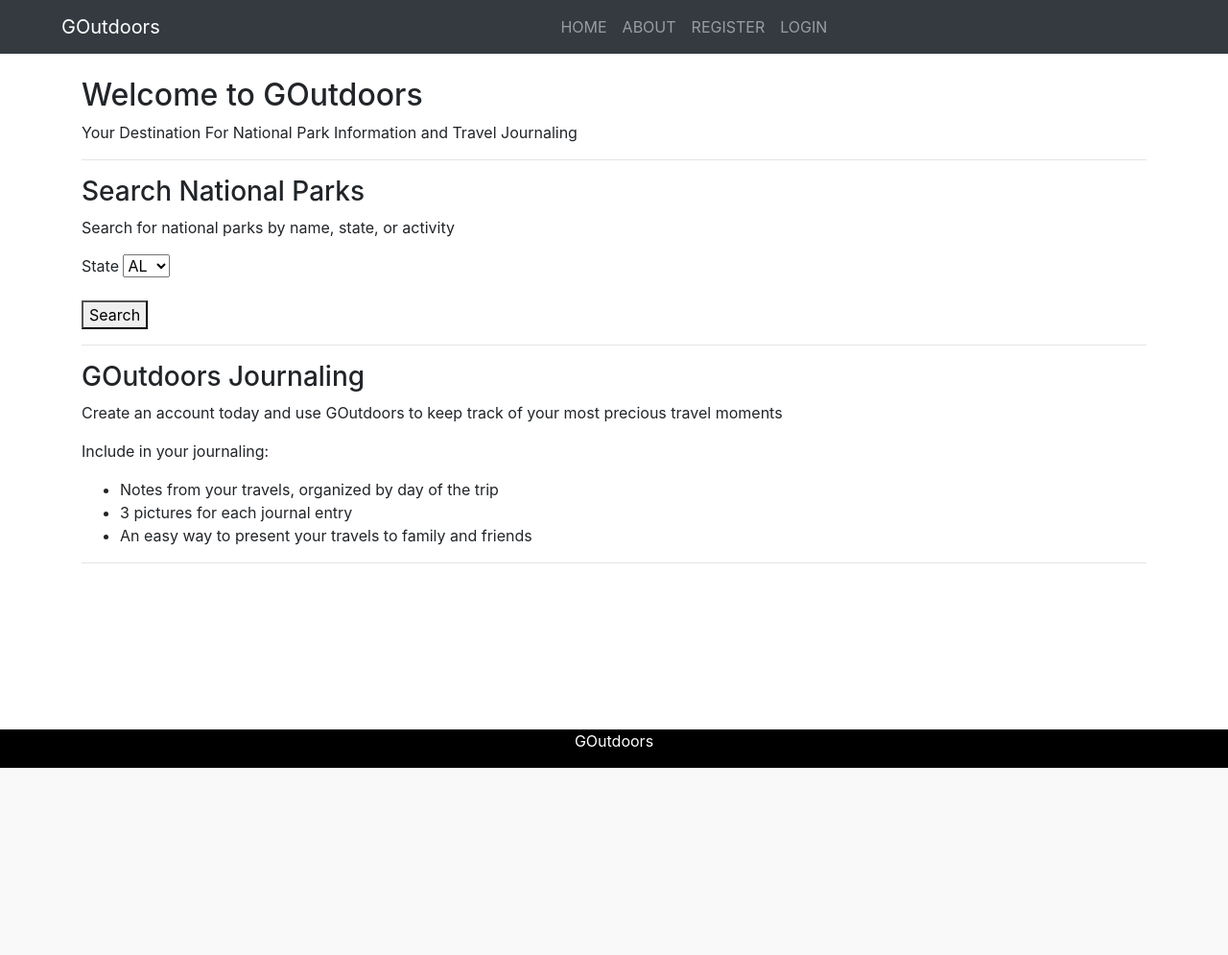
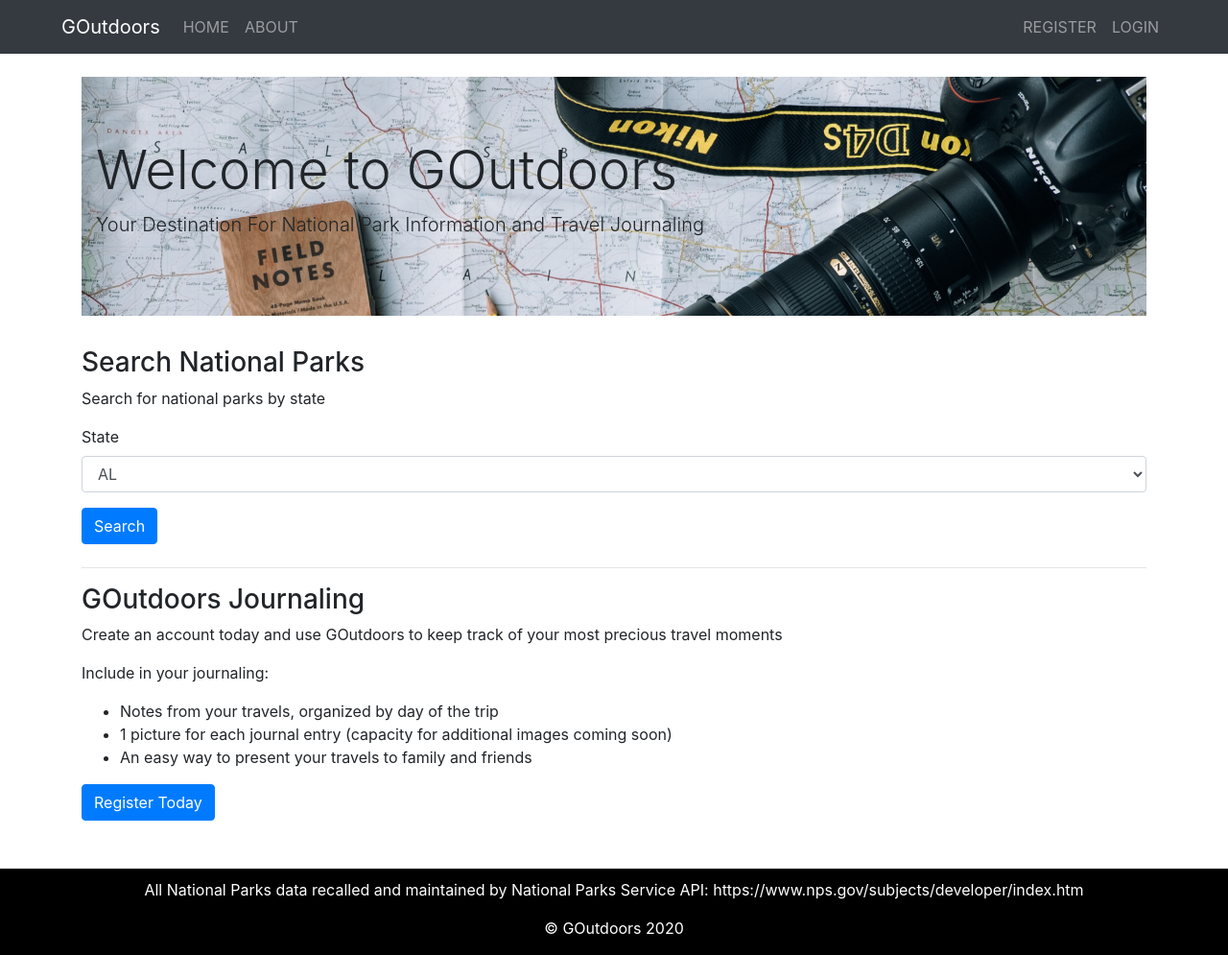
Before and after one commit to jake202020/goutdoors, a Flask app: page / in a window 1280 px wide. Shown: the whole page at 96% size. Before the commit the page ends 800 px from the top, so only its background shows below. Run offline with Flask 2, Linux system fonts and the light colour scheme; some libraries are stand-ins or nearby versions.

Commit message:
finish user route initial logic/initial styling

```diff
--- a/app.py
+++ b/app.py
@@ -3,8 +3,9 @@ from flask import Flask, render_template, request, redirect, session, flash
 from flask_debugtoolbar import DebugToolbarExtension
 import requests
 from models import db, connect_db, User, Park, Journal, Visit
-from forms import SearchForm, RegistrationForm, LoginForm, JournalForm
+from forms import SearchForm, RegistrationForm, LoginForm, NewJournalForm, EditJournalForm
 from key import api_key
+from datetime import datetime
 
 app = Flask(__name__)
 
@@ -144,15 +145,17 @@ def login_form():
 @app.route("/users/<username>")
 def user_page(username):
     """Show logged in user page"""
+    if "username" in session:
+        if session["username"] == username:
+            user = User.query.get_or_404(username)
 
-    if session["username"] == username:
-        user = User.query.get_or_404(username)
+            journals = Journal.query.filter(Journal.username == username).order_by(Journal.date.desc()).all()
 
-        journals = Journal.query.filter(Journal.username == username).all()
+            return render_template("user_dashboard.html", user=user, journals=journals)
 
-        return render_template("user_dashboard.html", user=user, journals=journals)
-
-    flash("Unauthorized")
+        flash("Unauthorized")
+        return redirect("/")
+    flash("Need to be logged in first")
     return redirect("/")
 
 @app.route("/users/<username>/delete", methods=["POST"])
@@ -192,41 +195,38 @@ def logout_user():
 def new_journal(username):
     """Show form for adding a new journal (GET) or add journal to db and go to user page (POST)"""
     if "username" in session:
+        if session["username"] == username:
+            form = NewJournalForm()
 
-        form = JournalForm()
+            # Get park_code and name from db table for select field in form
+            form.park_name.choices = [(p.park_code, p.name) for p in Park.query.order_by('name')]
 
-        # Get park_code and name from db table for select field in form
-        form.park_name.choices = [(p.park_code, p.name) for p in Park.query.order_by('name')]
+            user = User.query.get_or_404(username)
 
-        user = User.query.get_or_404(username)
-
-        if session["username"] == username:
             if form.validate_on_submit():
+                date = form.date.data
                 username = user.username
                 title = form.title.data
                 text = form.text.data
                 park_code = form.park_name.data
                 title_img_url = form.title_img_url.data
-                img_1_url = form.img_1_url.data
-                img_2_url = form.img_2_url.data
 
-                journal = Journal(username=username,
+                journal = Journal(date=date,
+                                username=username,
                                 title=title,
                                 text=text,
                                 park_code=park_code,
-                                title_img_url=title_img_url,
-                                img_1_url=img_1_url,
-                                img_2_url=img_2_url)
+                                title_img_url=title_img_url)
 
                 db.session.add(journal)
                 db.session.commit()
 
-                visit = Visit(username=username, park_code=park_code, journal_id=journal.id)
+                visit = Visit(date=date,username=username, park_code=park_code, journal_id=journal.id)
                 db.session.add(visit)
                 db.session.commit()
 
                 flash("Journal successfully created")
-                # on successful login, redirect to users page
+                # on successful creation, redirect to users page
                 return redirect(f"/users/{ user.username }")
 
             return render_template("new_journal.html", form=form)
@@ -237,11 +237,46 @@ def new_journal(username):
     flash("Need to be logged in first")
     return redirect("/")
 
-# @app.route("/users/<username>/journals/<int:journal_id>/edit", methods=["GET", "POST"])
+@app.route("/users/<username>/journals/<int:journal_id>/edit", methods=["GET", "POST"])
+def edit_journal(username, journal_id):
+    """Show form for editing a journal (GET) or add journal edits to db and go to user page (POST)
 
+    User cannot edit the park they visited"""
+
+    if "username" in session:
+        if session["username"] == username:
+            journal = Journal.query.get_or_404(journal_id)
+            user = User.query.get_or_404(username)
+
+            form = EditJournalForm(date=journal.date,
+                                username=journal.username,
+                                title=journal.title,
+                                text=journal.text,
+                                title_img_url=journal.title_img_url)
+
+            if form.validate_on_submit():
+                journal.date = form.date.data
+                journal.username = user.username
+                journal.title = form.title.data
+                journal.text = form.text.data
+                journal.title_img_url = form.title_img_url.data
+
+                db.session.commit()
+
+                flash("Journal updated")
+                # on successful edit, redirect to users page
+                return redirect(f"/users/{ user.username }")
+
+            return render_template("edit_journal.html", form=form)
+
+        flash("Not your journal")
+        return redirect("/")
+
+    flash("Need to be logged in first")
+    return redirect("/")
 
 @app.route("/users/<username>/journals/<int:journal_id>/delete", methods=["POST"])
-def delete_journal_entry(username, journal_id):
+def delete_journal(username, journal_id):
     """Delete a specific journal entry for a logged in user"""
     if "username" in session:
         user = User.query.get_or_404(username)
--- a/forms.py
+++ b/forms.py
@@ -1,5 +1,6 @@
 from flask_wtf import FlaskForm
-from wtforms import StringField, PasswordField, SelectField
+from wtforms import StringField, PasswordField, SelectField, DateField
+from datetime import date
 from wtforms.validators import InputRequired
 
 class SearchForm(FlaskForm):
@@ -10,11 +11,11 @@ class SearchForm(FlaskForm):
 class RegistrationForm(FlaskForm):
     """New user registration form"""
 
+    first_name = StringField("First Name", validators=[InputRequired()])
+    last_name = StringField("Last Name", validators=[InputRequired()])
     username = StringField("Username", validators=[InputRequired()])
     password = PasswordField("Password", validators=[InputRequired()])
     email = StringField("email", validators=[InputRequired()])
-    first_name = StringField("First Name", validators=[InputRequired()])
-    last_name = StringField("Last Name", validators=[InputRequired()])
 
 class LoginForm(FlaskForm):
     """USer login form"""
@@ -22,12 +23,19 @@ class LoginForm(FlaskForm):
     username = StringField("Username", validators=[InputRequired()])
     password = PasswordField("Password", validators=[InputRequired()])
 
-class JournalForm(FlaskForm):
+class NewJournalForm(FlaskForm):
     """New journal entry form"""
 
+    date = DateField("Date of Visit (Y-M-D)", default=date.today)
     title = StringField("Title", validators=[InputRequired()])
     text = StringField("Content", validators=[InputRequired()])
-    park_name = SelectField("Park Code", validators=[InputRequired()])
-    title_img_url = StringField("Title Image")
-    img_1_url = StringField("Title Image")
-    img_2_url = StringField("Title Image")
+    park_name = SelectField("Park Name", validators=[InputRequired()])
+    title_img_url = StringField("Title Image URL")
+
+class EditJournalForm(FlaskForm):
+    """Edit journal entry form"""
+
+    date = DateField("Date of Visit (Y-M-D)", default=date.today)
+    title = StringField("Title", validators=[InputRequired()])
+    text = StringField("Content", validators=[InputRequired()])
+    title_img_url = StringField("Title Image URL")
--- a/static/app.css
+++ b/static/app.css
@@ -9,11 +9,22 @@ img {
     width: 100px;
 }
 
+.jumbotron {
+    background-image: url('/static/travel_map.jpg');
+    background-color: rgba(0, 0, 0, .15);
+    background-size: cover;
+}
+
+img {
+    object-fit: cover;
+}
+
 footer {
     /* position: fixed; */
     bottom: 0;
     width: 100%;
-    height: 2.5rem;
+    margin-top: 50px;
+    padding-top: 10px;
     background-color: black;
     color: white;
     text-align: center;
--- a/templates/base.html
+++ b/templates/base.html
@@ -13,28 +13,35 @@
         <button class="navbar-toggler" type="button" data-toggle="collapse" data-target="#navbarSupportedContent" aria-controls="navbarSupportedContent" aria-expanded="false" aria-label="Toggle navigation">
             <span class="navbar-toggler-icon"></span>
           </button>
-          <div class="collapse navbar-collapse  " id="navbarSupportedContent">
-            <ul class="navbar-nav mx-auto">
+          <div class="collapse navbar-collapse  "id="navbarSupportedContent">
+
                 {% if session['username'] %}
+                <ul class="navbar-nav mr-auto">
                 <li class="nav-item">
                     <a class="nav-link" href="/">HOME</a>
                 </li>
                 <li class="nav-item">
                     <a class="nav-link" href="/about">ABOUT</a>
                 </li>
+            </ul>
+            <ul class="navbar-nav mr-5">
                 <li class="nav-item">
                     <a class="nav-link" href="/users/{{ session['username'] }}">{{ session['username'] }}</a>
                 </li>
                 <li class="nav-item">
                     <a class="nav-link" href="/logout">LOGOUT</a>
                 </li>
+            </ul>
                 {% else %}
+            <ul class="navbar-nav mr-auto">
                 <li class="nav-item">
                     <a class="nav-link" href="/">HOME</a>
                 </li>
                 <li class="nav-item">
                     <a class="nav-link" href="/about">ABOUT</a>
                 </li>
+            </ul>
+            <ul class="navbar-nav mr-5">
                 <li class="nav-item">
                     <a class="nav-link" href="/register">REGISTER</a>
                 </li>
@@ -53,7 +60,8 @@
         {% block content %}{% endblock %}
     </div>
     <footer>
-        <p>GOutdoors</p>
+        <p>All National Parks data recalled and maintained by National Parks Service API: https://www.nps.gov/subjects/developer/index.htm</p>
+        <p>© GOutdoors 2020</p>
     </footer>
     <script src="https://code.jquery.com/jquery-3.2.1.slim.min.js" integrity="sha384-KJ3o2DKtIkvYIK3UENzmM7KCkRr/rE9/Qpg6aAZGJwFDMVNA/GpGFF93hXpG5KkN" crossorigin="anonymous"></script>
     <script src="https://cdnjs.cloudflare.com/ajax/libs/popper.js/1.12.9/umd/popper.min.js" integrity="sha384-ApNbgh9B+Y1QKtv3Rn7W3mgPxhU9K/ScQsAP7hUibX39j7fakFPskvXusvfa0b4Q" crossorigin="anonymous"></script>
--- a/templates/index.html
+++ b/templates/index.html
@@ -3,27 +3,35 @@
 {% block title %} Home {% endblock %}
 
 {% block content %}
-<h2>Welcome to GOutdoors</h2>
-<p>Your Destination For National Park Information and Travel Journaling</p>
-<hr>
+
+
+  <div class="jumbotron jumbotron-fluid">
+	<div class="container">
+	  <h1 class="display-4">Welcome to GOutdoors</h1>
+	  <p class="lead">Your Destination For National Park Information and Travel Journaling</p>
+	</div>
+  </div>
+
 <h3>Search National Parks</h3>
-<p>Search for national parks by name, state, or activity</p>
+<p>Search for national parks by state</p>
 	<form method="POST">
 		{{ form.hidden_tag() }}
 
 		{% for field in form if field.widget.input_type != 'hidden' %}
-
+		<div class="form-group">
 			<p>
 				{{ field.label }}
-			{{ field }}
+				{{ field(class_="form-control") }}
 
 				{% for error in field.errors %}
 				{{ error }}
 				{% endfor %}
 			</p>
+		</div>
+
 
 		{% endfor %}
-		<button>Search</button>
+		<button type="submit" class="btn btn-primary mb-2">Search</button>
 	</form>
 <hr>
 <h3>GOutdoors Journaling</h3>
@@ -31,9 +39,10 @@
 <p>Include in your journaling:</p>
 <ul>
     <li>Notes from your travels, organized by day of the trip</li>
-    <li>3 pictures for each journal entry</li>
+    <li>1 picture for each journal entry (capacity for additional images coming soon)</li>
 	<li>An easy way to present your travels to family and friends</li>
 </ul>
-<hr>
+<a href="/register" class="btn btn-primary" role="button">Register Today</a>
+
 
 {% endblock %}
--- a/templates/login.html
+++ b/templates/login.html
@@ -18,7 +18,7 @@
     </p>
 
     {% endfor %}
-    <button>Login</button>
+    <button type="submit" class="btn btn-primary">Login</button>
 </form>
 
 {% endblock %}
--- a/templates/new_journal.html
+++ b/templates/new_journal.html
@@ -18,7 +18,8 @@
     </p>
 
     {% endfor %}
-    <button>Add Journal</button>
+    <button  type="submit" class="btn btn-info">Add Journal</button>
+    <a href="/users/{{ session['username'] }}" class="btn btn-warning" type="button">Cancel</a>
 </form>
 
 {% endblock %}
--- a/templates/register.html
+++ b/templates/register.html
@@ -18,7 +18,7 @@
     </p>
 
     {% endfor %}
-    <button>Register</button>
+    <button type="submit" class="btn btn-primary">Register</button>
 </form>
 
 {% endblock %}
```
Also changed, not shown: models.py (+6 -4 lines), templates/edit_journal.html (added, +25 -0 lines), templates/results.html (+27 -8 lines), templates/user_dashboard.html (+23 -13 lines), static/travel_map.jpg (added), 2 other files. Lines whose indentation alone changed are shown as unchanged.
